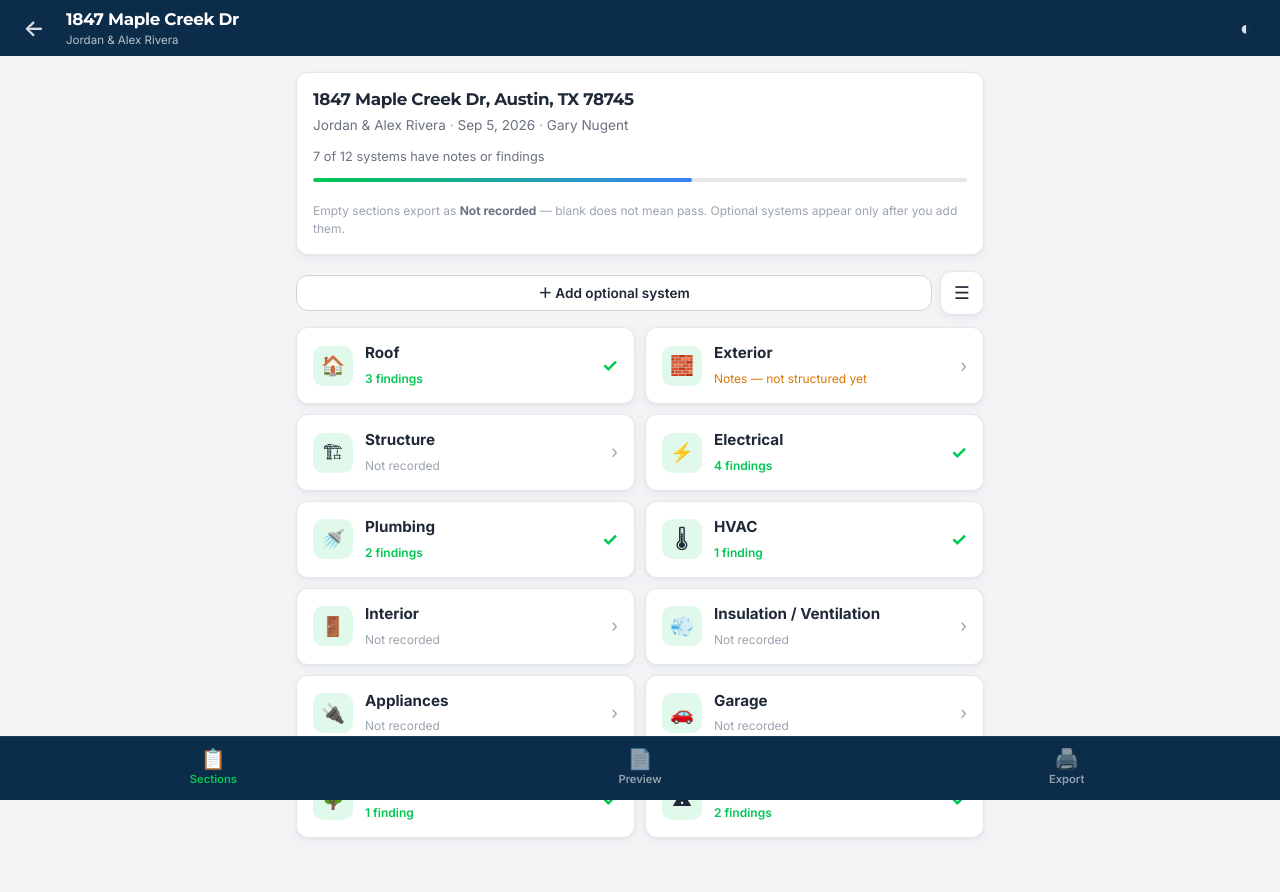
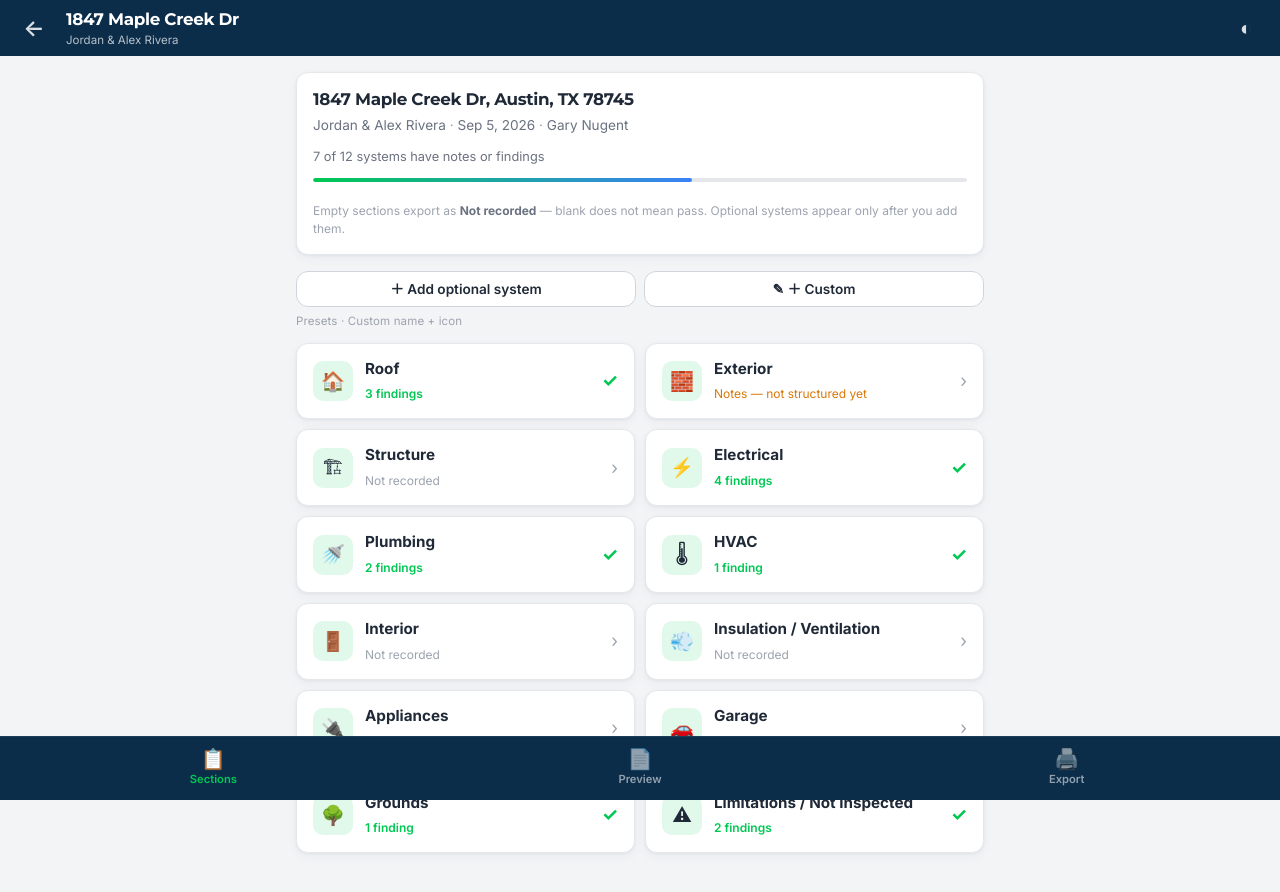
Before and after one commit to gjnugent79-sketch/InspectDraft, a plain HTML site: page index.html in a window 1280 px wide. Both pictures are taken after a click on the button "Try sample job". Drawn offline with Linux system fonts and the light colour scheme.

Commit message:
Cache-bust assets; clarify Custom system button

```diff
--- a/css/styles.css
+++ b/css/styles.css
@@ -725,11 +725,23 @@
   display: flex;
   align-items: center;
   gap: 8px;
-  margin-bottom: 12px;
+  margin-bottom: 6px;
 }
 
 .sections-toolbar .btn {
   flex: 1;
+}
+
+.btn-add-custom {
+  flex: 0 1 auto;
+  white-space: nowrap;
+}
+
+.sections-toolbar-hint {
+  margin: 0 0 12px;
+  font-size: 0.72rem;
+  color: var(--text-dim);
+  letter-spacing: 0.01em;
 }
 
 .sections-overflow {
@@ -847,7 +859,8 @@
   background: rgba(0, 200, 83, 0.18);
 }
 
-.sections-overflow[aria-label="Add custom system"]:hover {
+.btn-add-custom:hover,
+.btn-add-custom:focus-visible {
   border-color: var(--accent, #00C853);
   color: var(--navy, #0A2540);
 }
--- a/index.html
+++ b/index.html
@@ -10,7 +10,7 @@
   <link rel="preconnect" href="https://fonts.googleapis.com" />
   <link rel="preconnect" href="https://fonts.gstatic.com" crossorigin />
   <link href="https://fonts.googleapis.com/css2?family=Inter:wght@400;500;600;700&family=Montserrat:wght@600;700&display=swap" rel="stylesheet" />
-  <link rel="stylesheet" href="css/styles.css" />
+  <link rel="stylesheet" href="css/styles.css?v=20260907c" />
   <link rel="icon" type="image/svg+xml" href="assets/brand/app-icon.svg" />
 </head>
 <body>
@@ -47,7 +47,7 @@
   <!-- Modal root -->
   <div id="modal-root" class="modal-root hidden" role="dialog" aria-modal="true"></div>
 
-  <script src="js/data.js"></script>
-  <script src="js/app.js"></script>
+  <script src="js/data.js?v=20260907c"></script>
+  <script src="js/app.js?v=20260907c"></script>
 </body>
 </html>
--- a/js/app.js
+++ b/js/app.js
@@ -522,8 +522,11 @@
         <button type="button" class="btn btn-outline btn-sm" id="btn-add-optional" ${available.length ? '' : 'disabled'}>
           ＋ Add optional system
         </button>
-        <button type="button" class="btn-icon sections-overflow" id="btn-add-custom" aria-label="Add custom system" title="Add custom system">☰</button>
+        <button type="button" class="btn btn-outline btn-sm btn-add-custom" id="btn-add-custom" aria-label="Add custom system" title="Add custom system">
+          ✎ ＋ Custom
+        </button>
       </div>
+      <p class="sections-toolbar-hint">Presets · Custom name + icon</p>
 
       <div class="sections-grid">${rows}</div>
     `;
--- a/js/data.js
+++ b/js/data.js
@@ -34,7 +34,7 @@
   return { notes: '', photos: [], findings: [] };
 }
 
-/** Icon choices for job-only custom optional systems (☰ → Add custom system). */
+/** Icon choices for job-only custom optional systems (Custom → Add custom system). */
 const CUSTOM_ICONS = [
   { key: 'house', icon: '🏠', label: 'House' },
   { key: 'pool', icon: '🏊', label: 'Pool' },
@@ -433,7 +433,7 @@
 
   // Leave structure, interior, insulation, appliances, garage empty → "Not recorded"
   // Preset optionals stay OFF by default — add via "＋ Add optional system".
-  // Job-only customs: ☰ Add custom system (name + icon).
+  // Job-only customs: Custom → Add custom system (name + icon).
   return job;
 }
 
```
